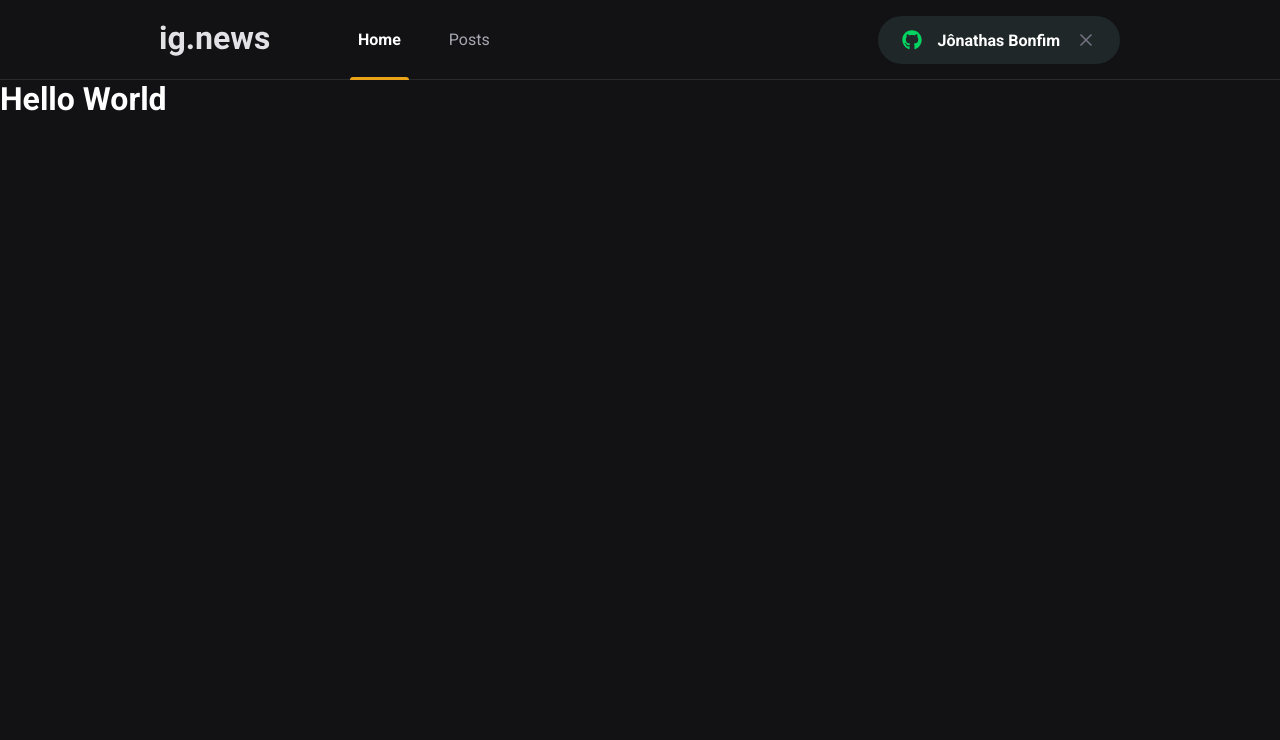
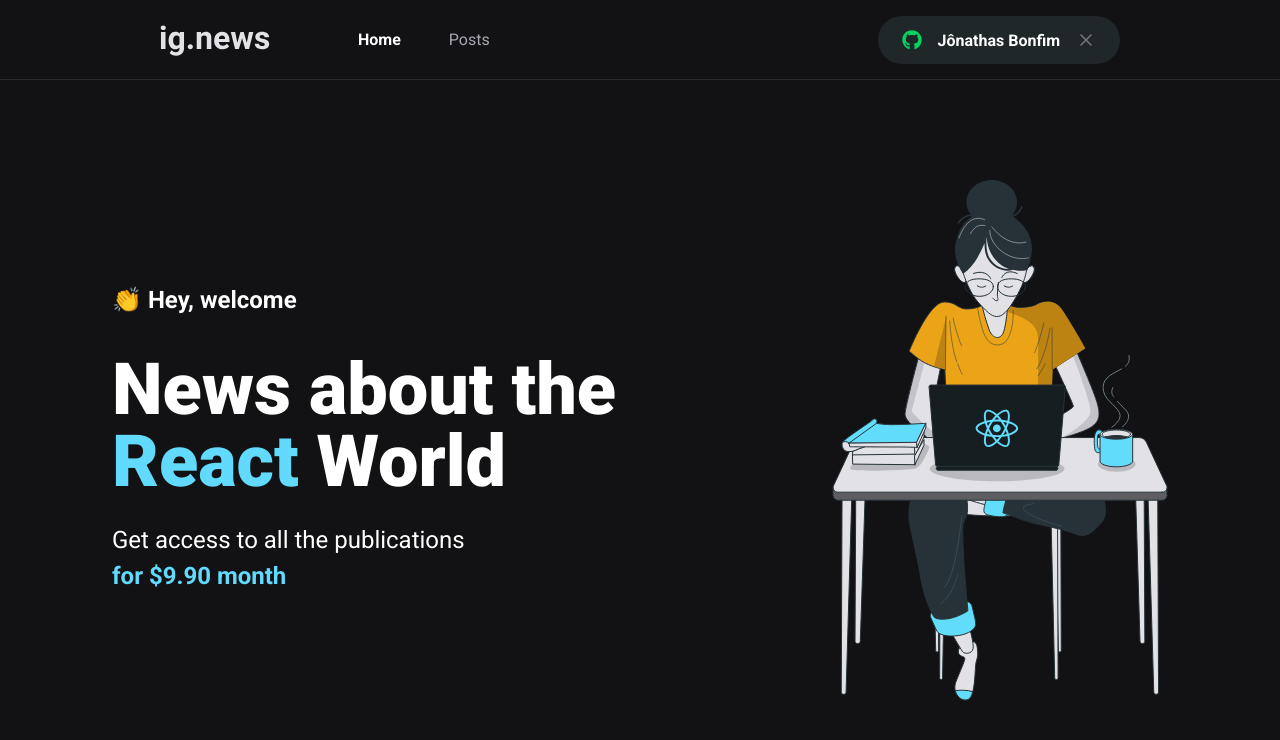
Before and after one commit to Jonathas-bonfim/ignews, a Next.js app: page / in a window 1280 px wide. Shown: the top 740 px of the page. Built offline with nearby package versions, Linux system fonts and the light colour scheme.

Commit message:
Styled Home Page

```diff
--- a/src/pages/index.tsx
+++ b/src/pages/index.tsx
@@ -1,4 +1,5 @@
-import Head from 'next/head'
+import Head from 'next/head';
+import styles from './styles.module.scss';
 
 export default function Home() {
   return (
@@ -6,9 +7,18 @@
       <Head>
         <title>Home | ig.news</title>
       </Head>
-      <h1 >
-        Hello World
-      </h1>
+      <main className={styles.contentContainer}>
+        <section className={styles.hero}>
+          <span>👏 Hey, welcome</span>
+          <h1>News about the <span>React</span> World</h1>
+          <p>
+            Get access to all the publications <br />
+            <span>for $9.90 month</span>
+          </p>
+        </section>
+
+        <img src="/images/avatar.svg" alt="Girl Coding" />
+      </main>
     </>
   )
 }
--- /dev/null
+++ b/src/pages/styles.module.scss
@@ -0,0 +1,42 @@
+.contentContainer {
+  max-width: 1120px;
+  margin: 0 auto;
+  padding: 0 2rem 0;
+  height: calc(100vh - 5rem);
+
+  display: flex;
+  align-items: center;
+  justify-content:space-between;
+}
+
+.hero {
+  max-width: 600px;
+
+  > span {
+    font-size: 1.5rem;
+    font-weight: bold;
+  }
+
+  h1 {
+    font-size: 4.5rem;
+    line-height: 4.5rem;
+    font-weight: 900;
+    margin-top: 2.5rem;
+
+    span {
+      color: var(--cyan-500);
+    }
+  }
+
+  p {
+    font-size: 1.5rem;
+    line-height: 2.25rem;
+    margin-top: 1.5rem;
+
+    span {
+      color: var(--cyan-500);
+      font-weight: bold;
+    }
+  }
+
+}
--- a/src/styles/global.scss
+++ b/src/styles/global.scss
@@ -13,8 +13,8 @@
   --gray-850: #1f2729;
   --gray-900: #121214;
 
-  --cyan--500: #61dafd;
-  --yellow--500: #eba417;
+  --cyan-500: #61dafd;
+  --yellow-500: #eba417;
 }
 
 @media (max-width: 1080px) {
```
